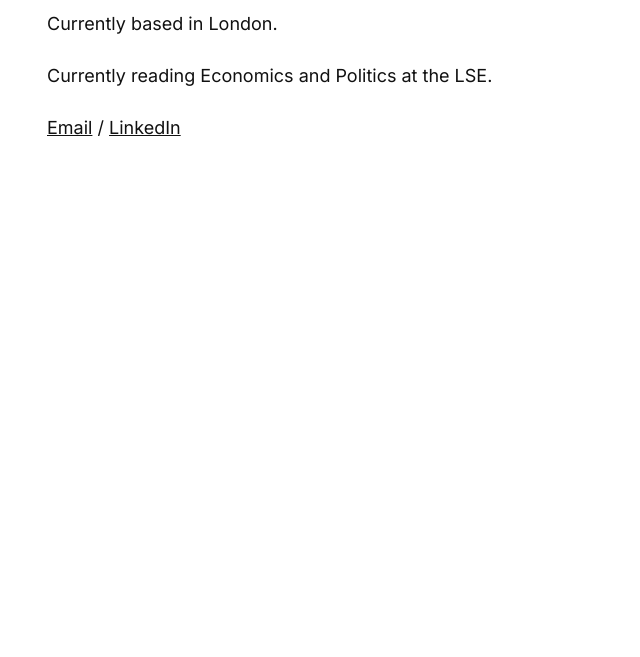
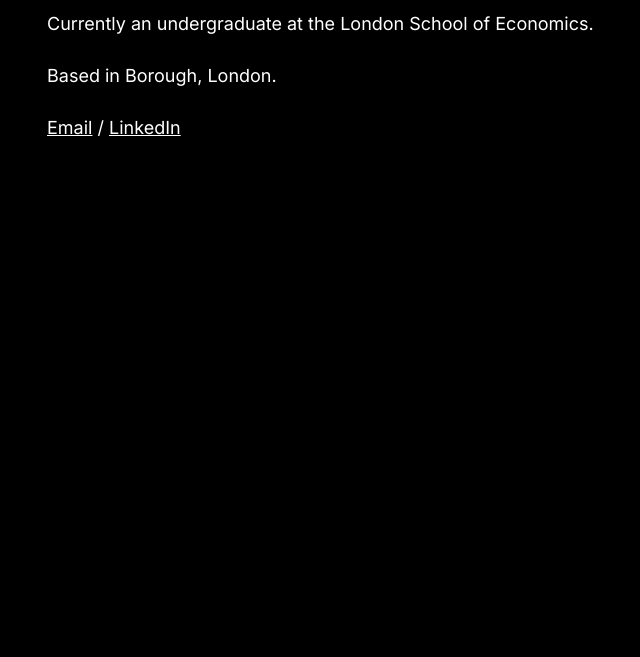
Before and after one commit to sidkataria1/sidkataria1.github.io, a plain HTML site: page index.html in a window 1280 px wide. Shown: the part 143-800 px from the top of the page, without its empty margins (293-933 px from the left). Drawn offline with Linux system fonts and the light colour scheme.

Commit message:
Update index.html

```diff
--- a/index.html
+++ b/index.html
@@ -10,8 +10,8 @@
       margin: 0;
       padding: 60px 20px;
       font-family: 'Inter', sans-serif;
-      background-color: #ffffff;
-      color: #111;
+      background-color: #000;
+      color: #fff;
       line-height: 1.7;
     }
 
@@ -32,21 +32,21 @@
     }
 
     a {
-      color: #111;
+      color: #fff;
       text-decoration: underline;
     }
 
     a:hover {
-      opacity: 0.7;
+      opacity: 0.6;
     }
   </style>
 </head>
 <body>
   <main>
     <h1>Sid Kataria</h1>
-    <p>Currently based in London.</p>
-    <p>Currently reading Economics and Politics at the LSE.</p>
-    <p><a href="mailto:sidkataria11@gmail.com">Email</a> / <a href="https://www.linkedin.com/in/yourprofile">LinkedIn</a></p>
+    <p>Currently an undergraduate at the London School of Economics.</p>
+    <p>Based in Borough, London.</p>
+    <p><a href="mailto:you@example.com">Email</a> / <a href="https://www.linkedin.com/in/yourprofile">LinkedIn</a></p>
   </main>
 </body>
 </html>
```
